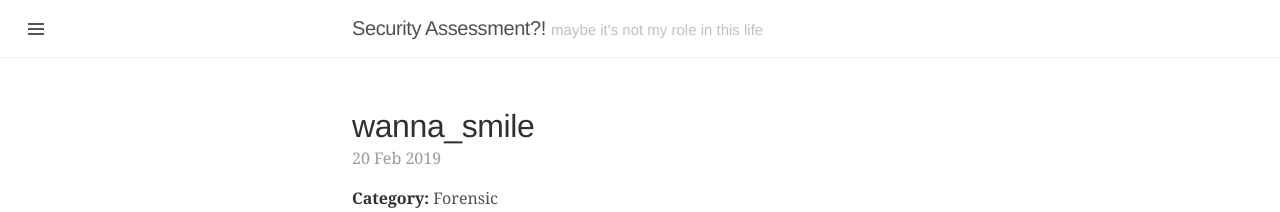
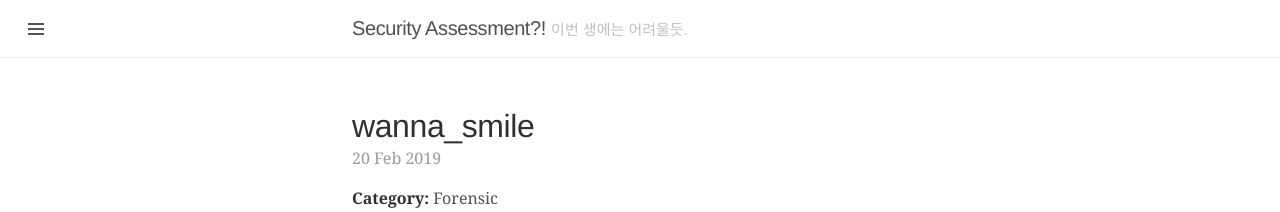
Before and after one commit to JisoonPark/writeup, a Jekyll site: the page built from index.html, in a window 1280 px wide and 900 px high. Shown: the top 212 px of the window. Built offline with Jekyll 4.4.1, drawn with Linux system fonts in a browser that asks for light colours; some web fonts are replaced; the list of posts is cut into pages by our own code.

Commit message:
Update _config.yml

```diff
--- a/_config.yml
+++ b/_config.yml
@@ -6,7 +6,7 @@ permalink:           pretty
 
 # Setup
 title:               Security Assessment?!
-tagline:             maybe it's not my role in this life
+tagline:             이번 생에는 어려울듯.
 description:         matta's notes for security assessment and pentesting
 url:                 http://me.matta.kr/writeup
 baseurl:             '/writeup'
```
